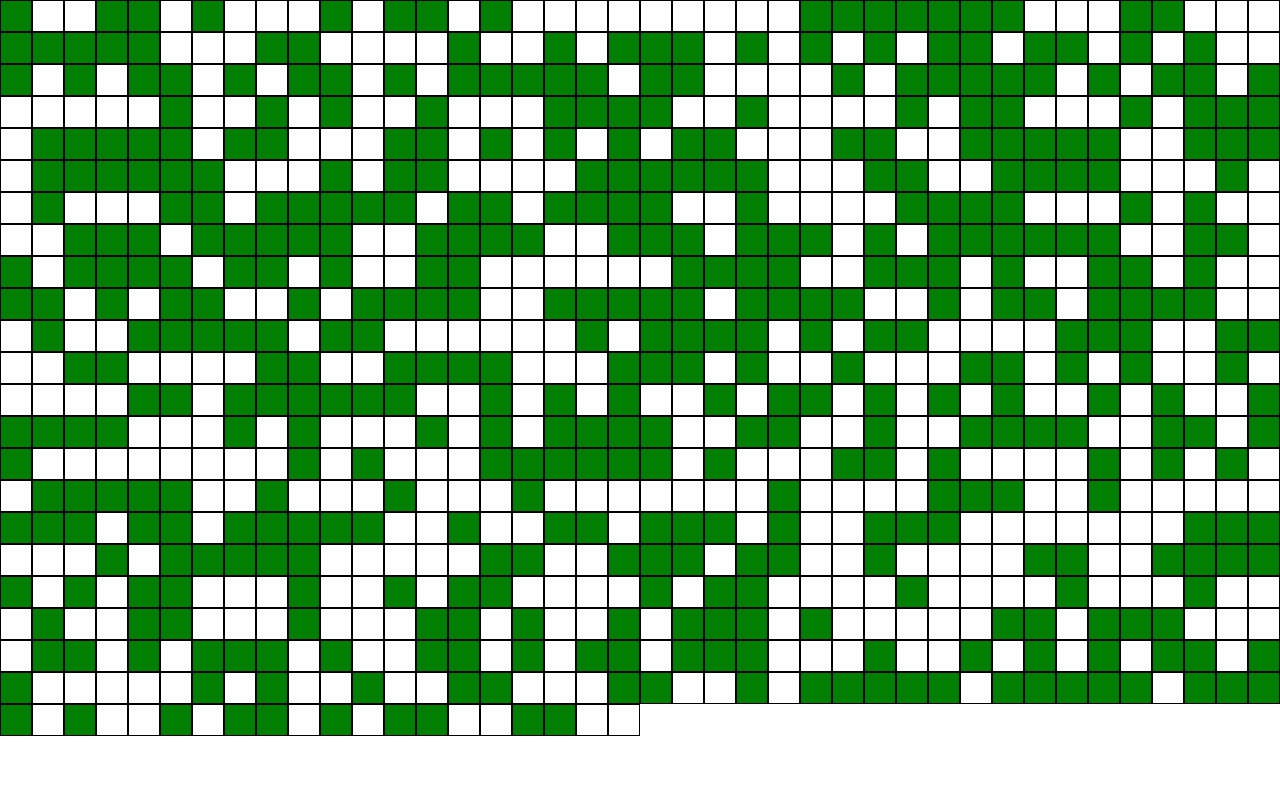
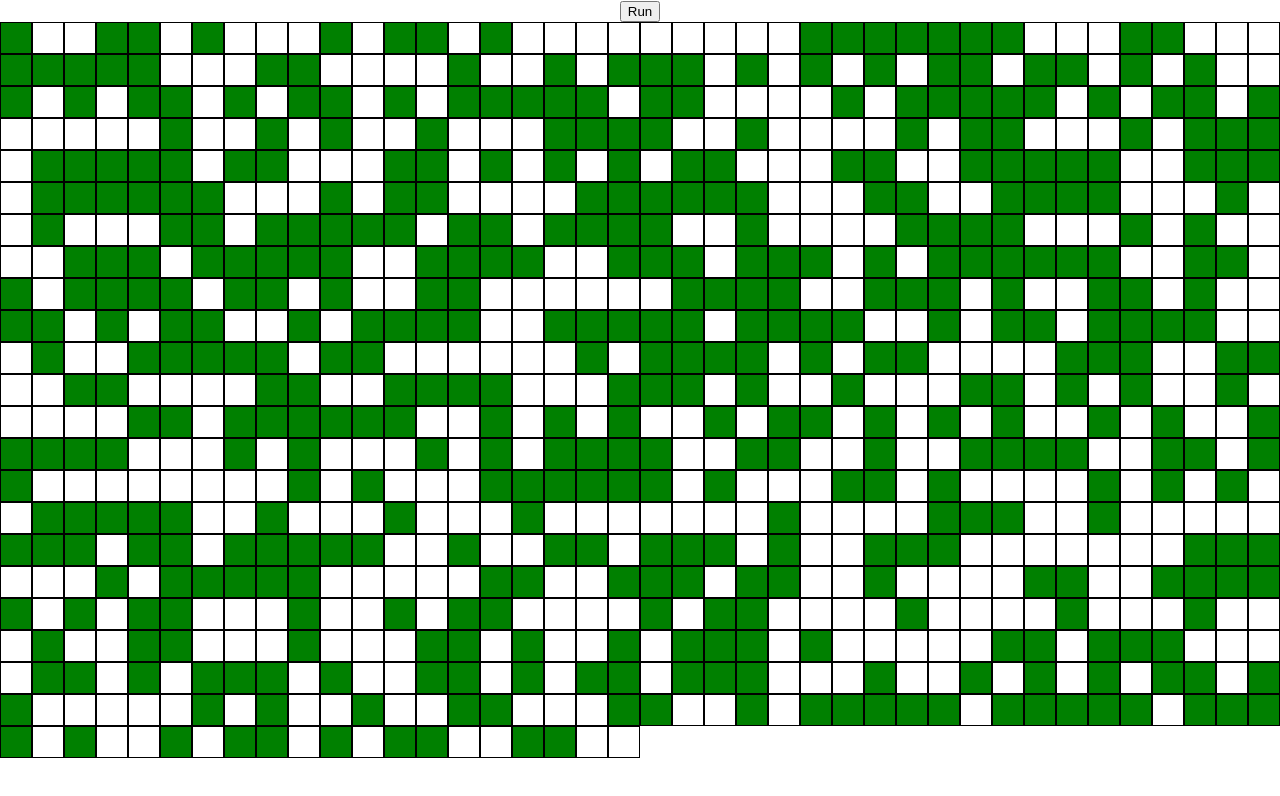
Before and after one commit to lucas-norris/game-of-life, a React (Create React App) app: page / in a window 1280 px wide. Shown: the top 796 px of the page. Built offline with nearby package versions, Linux system fonts and the light colour scheme.

Commit message:
add run button that calls simulation function

```diff
--- a/src/App.js
+++ b/src/App.js
@@ -63,6 +63,15 @@ function App() {
 
   return (
     <div className="App">
+      <button
+        onClick={() => {
+          setInterval(() => {
+            runSimulation(grid)
+          }, 1000)
+        }}
+      >
+        Run
+      </button>
       <div style={{ display: 'flex', flexWrap: 'wrap' }}>
         {grid &&
           grid.map((rows, i) =>
```
